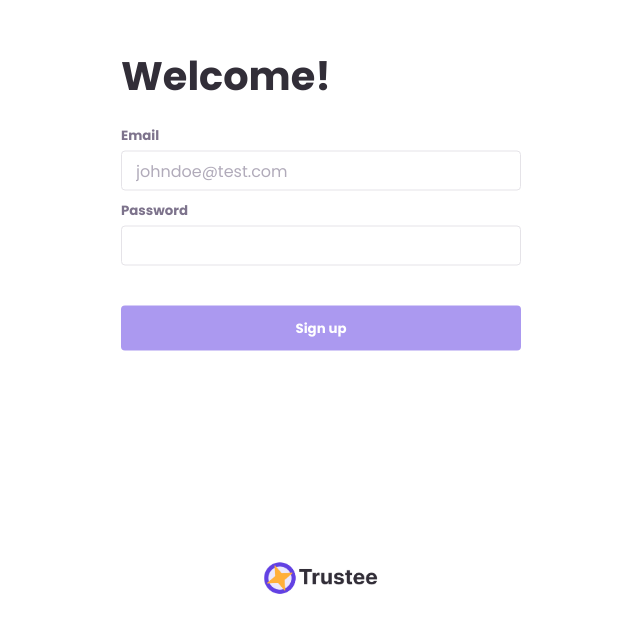
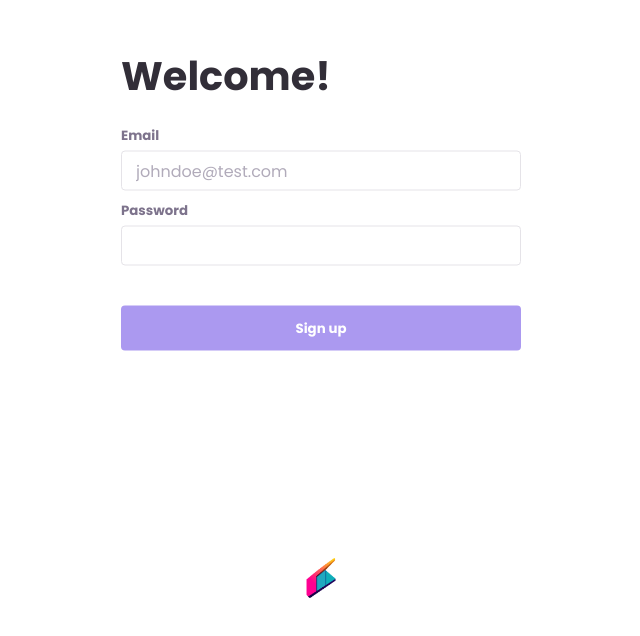
Before and after one commit to Eatrak/trustee-desktop, a React (Vite) app: page /sign-up in a window 1280 px wide. Shown: the part 162-798 px from the top of the page, without its empty margins (319-959 px from the left). Built offline with nearby package versions, Linux system fonts and the light colour scheme; what validatorjs would draw is missing.

Commit message:
update: replace old logo with the new

```diff
--- a/src/pages/SignIn/index.tsx
+++ b/src/pages/SignIn/index.tsx
@@ -1,6 +1,6 @@
 import "./style.css";
 
-import logo from '@assets/logo.png';
+import logo from '@assets/logo.jpg';
 import { ReactComponent as DotsDecoration } from '@assets/dots-decoration.svg';
 import SignInForm from "./SignInForm";
 
--- a/src/pages/SignIn/style.css
+++ b/src/pages/SignIn/style.css
@@ -22,7 +22,7 @@
   left: 30px;
   top: 25px;
 
-  height: 40px;
+  height: 50px;
 }
 
 .page--sign-in__decoration {
--- a/src/pages/SignUp/index.tsx
+++ b/src/pages/SignUp/index.tsx
@@ -1,6 +1,6 @@
 import "./style.css";
 
-import logo from '@assets/logo.png';
+import logo from '@assets/logo.jpg';
 import { ReactComponent as DotsDecoration } from '@assets/dots-decoration.svg';
 import SignUpForm from "./SignUpForm";
 
--- a/src/pages/SignUp/style.css
+++ b/src/pages/SignUp/style.css
@@ -22,7 +22,7 @@
   left: 30px;
   top: 25px;
 
-  height: 40px;
+  height: 50px;
 }
 
 .page--sign-up__decoration {
```
Also changed, not shown: src/assets/logo.png (deleted).
